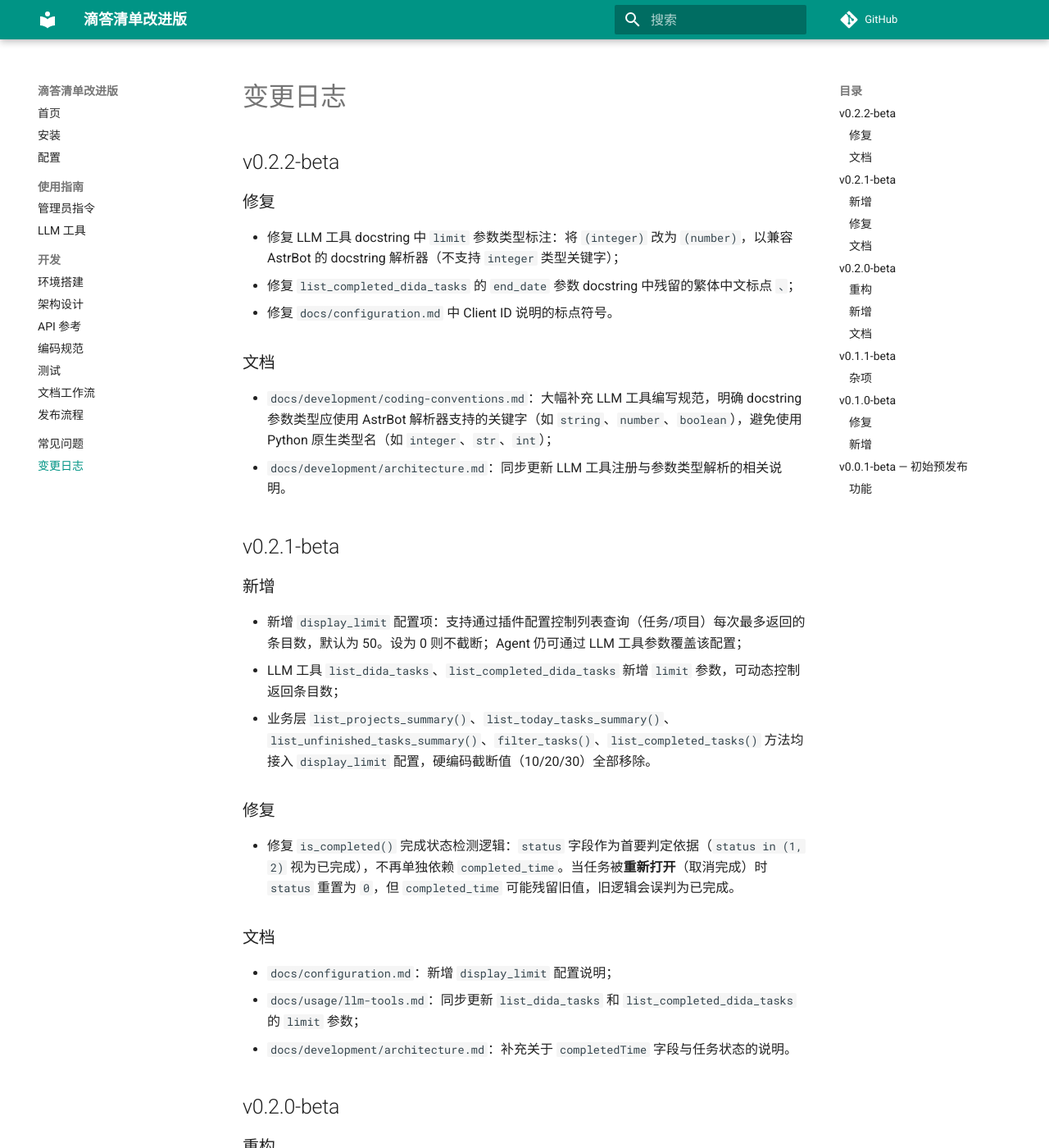
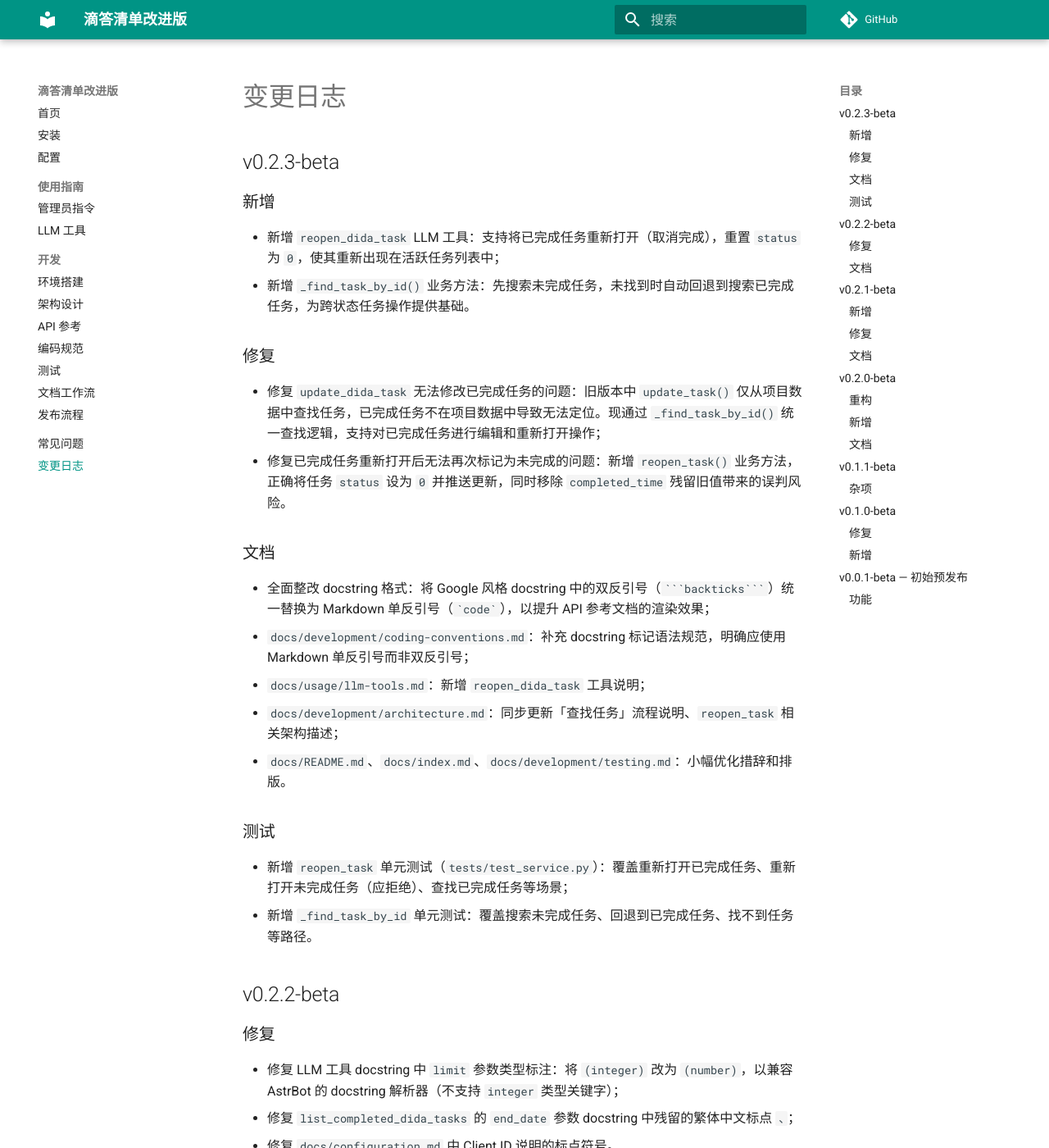
Before and after one commit to GitHubonline1396529/astrbot_plugin_dida_improved, an MkDocs documentation site: the page built from docs/changelog.md, in a window 1280 px wide and 1400 px high. Shown: the whole window at 82% size. Built offline with MkDocs 1.6.1 and Material for MkDocs 9.7.7, drawn with Linux system fonts in a browser that asks for light colours; comment, search, counter and statistics services are not loaded.

Commit message:
docs: update changelog for v0.2.3-beta release

````diff
--- a/docs/changelog.md
+++ b/docs/changelog.md
@@ -1,4 +1,29 @@
 # 变更日志
+
+## v0.2.3-beta
+
+### 新增
+
+- 新增 `reopen_dida_task` LLM 工具：支持将已完成任务重新打开（取消完成），重置 `status` 为 `0`，使其重新出现在活跃任务列表中；
+- 新增 `_find_task_by_id()` 业务方法：先搜索未完成任务，未找到时自动回退到搜索已完成任务，为跨状态任务操作提供基础。
+
+### 修复
+
+- 修复 `update_dida_task` 无法修改已完成任务的问题：旧版本中 `update_task()` 仅从项目数据中查找任务，已完成任务不在项目数据中导致无法定位。现通过 `_find_task_by_id()` 统一查找逻辑，支持对已完成任务进行编辑和重新打开操作；
+- 修复已完成任务重新打开后无法再次标记为未完成的问题：新增 `reopen_task()` 业务方法，正确将任务 `status` 设为 `0` 并推送更新，同时移除 `completed_time` 残留旧值带来的误判风险。
+
+### 文档
+
+- 全面整改 docstring 格式：将 Google 风格 docstring 中的双反引号（`` ```backticks``` ``）统一替换为 Markdown 单反引号（`` `code` ``），以提升 API 参考文档的渲染效果；
+- `docs/development/coding-conventions.md`：补充 docstring 标记语法规范，明确应使用 Markdown 单反引号而非双反引号；
+- `docs/usage/llm-tools.md`：新增 `reopen_dida_task` 工具说明；
+- `docs/development/architecture.md`：同步更新「查找任务」流程说明、`reopen_task` 相关架构描述；
+- `docs/README.md`、`docs/index.md`、`docs/development/testing.md`：小幅优化措辞和排版。
+
+### 测试
+
+- 新增 `reopen_task` 单元测试（`tests/test_service.py`）：覆盖重新打开已完成任务、重新打开未完成任务（应拒绝）、查找已完成任务等场景；
+- 新增 `_find_task_by_id` 单元测试：覆盖搜索未完成任务、回退到已完成任务、找不到任务等路径。
 
 ## v0.2.2-beta
 
````
